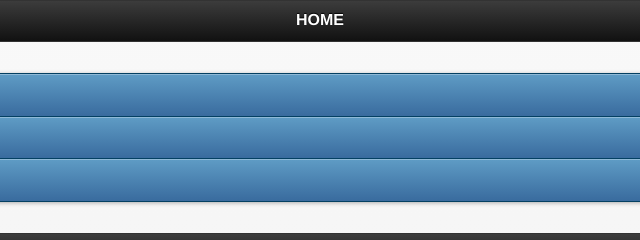
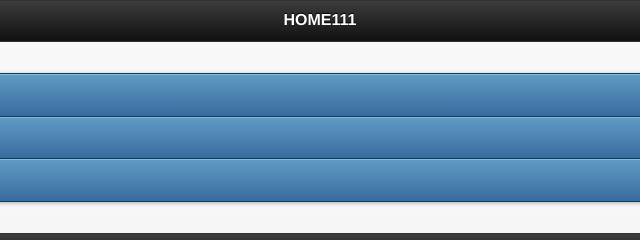
Before and after one commit to amutov/app1, a plain HTML site: page index.html in a window 1280 px wide. Shown: the top 240 px of the page, 320-960 px from the left. Drawn offline with Linux system fonts and the light colour scheme.

Commit message:
novo
213

```diff
--- a/index.html
+++ b/index.html
@@ -13,7 +13,7 @@
 <div data-role="page" id="home">
 
     <div data-role="header">
-        <h1>HOME</h1>
+        <h1>HOME111</h1>
     </div><!-- /header -->
 
     <div data-role="content">
```
